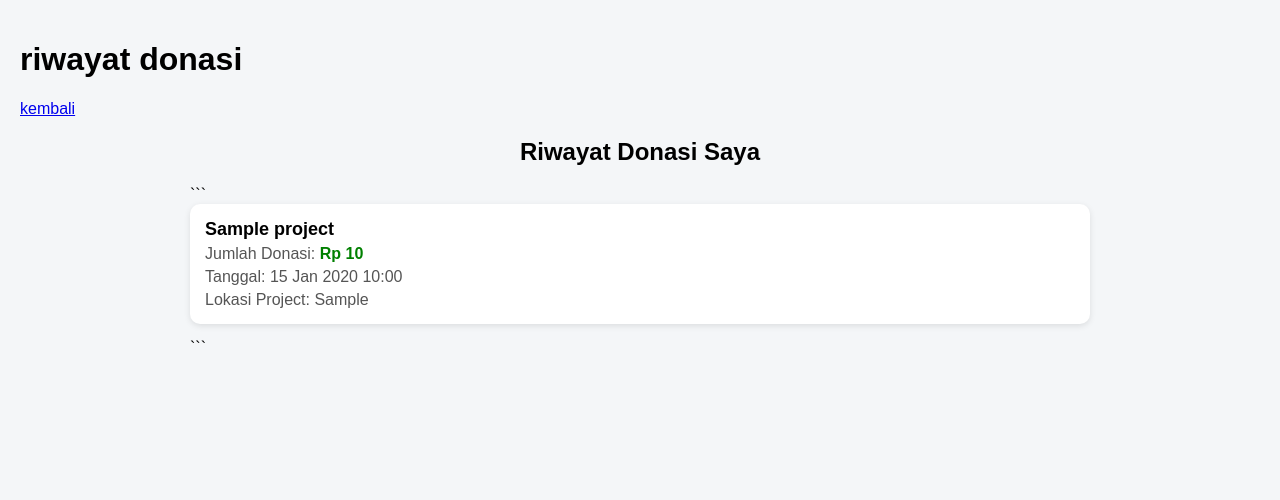
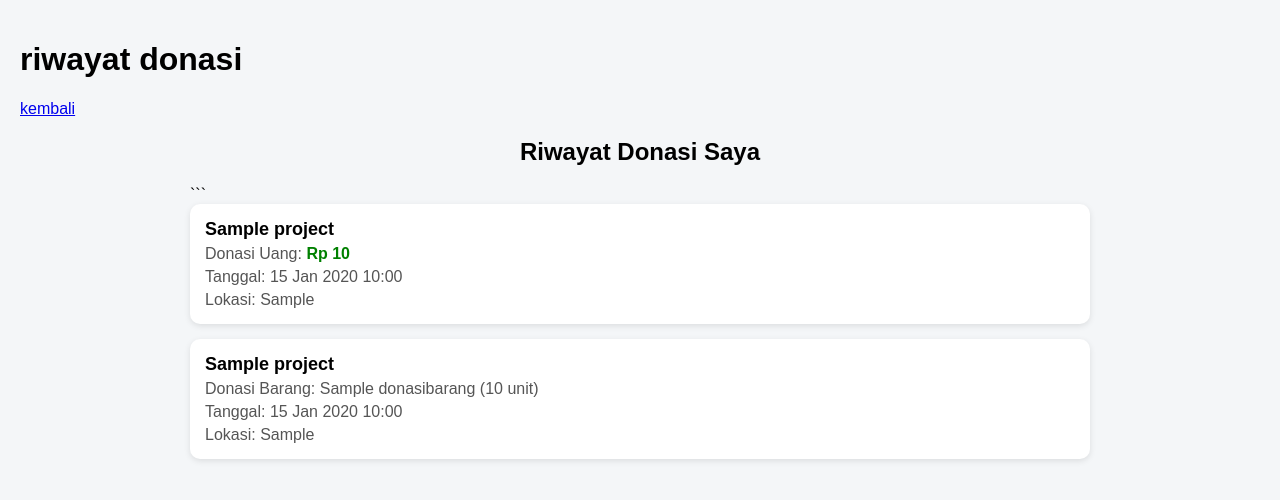
Before and after one commit to nasyithfahmy124/c2-cuy, a Django app: page /riwayat-donatur/ in a window 1280 px wide. Shown: the top 500 px of the page. Run offline with Django 5.2, Linux system fonts and the light colour scheme; a user stored in the database is signed in; tables that the repository leaves empty hold one stand-in row (values such as "Sample post").

Commit message:
faiq poke

````diff
--- a/donatur/templates/donatur/riwayat.html
+++ b/donatur/templates/donatur/riwayat.html
@@ -69,19 +69,26 @@
             <h2>Riwayat Donasi Saya</h2>
 
             ```
-            {% if riwayat %}
-            {% for item in riwayat %}
+            {% if semua %}
+            {% for item in semua %}
             <div class="card">
+
                 <div class="title">
                     {{ item.project.nama }}
                 </div>
 
+                {% if item.tipe == 'uang' %}
                 <div class="info">
-                    Jumlah Donasi:
-                    <span class="jumlah">
-                        Rp {{ item.jumlah }}
-                    </span>
+                    Donasi Uang:
+                    <span class="jumlah">Rp {{ item.jumlah }}</span>
                 </div>
+                {% else %}
+                <div class="info">
+                    Donasi Barang:
+                    {{ item }}
+                    ({{ item.jumlah }} unit)
+                </div>
+                {% endif %}
 
                 <div class="info">
                     Tanggal:
@@ -89,9 +96,10 @@
                 </div>
 
                 <div class="info">
-                    Lokasi Project:
+                    Lokasi:
                     {{ item.project.lokasi }}
                 </div>
+
             </div>
             {% endfor %}
             {% else %}
@@ -99,9 +107,6 @@
                 Belum ada riwayat donasi.
             </div>
             {% endif %}
-            ```
-
-        </div>
 
     </body>
 
--- a/donatur/views.py
+++ b/donatur/views.py
@@ -4,8 +4,11 @@ from django.shortcuts import render, get_object_or_404, redirect
 from .forms import FormDonasi,FormDonasiBarang
 from petani.models import Project,Laporan
 from django.db.models import Sum
-from .models import Donasi
+from .models import Donasi,DonasiBarang
 from django.contrib import messages
+from itertools import chain
+
+
 # Create your views here.
 @login_required
 def home_page(request):
@@ -86,8 +89,8 @@ def donasi_barang(request, id):
             barang.project = project
             barang.save()
 
-            messages.success(request, "Donasi alat berhasil diajukan!")
-            return redirect('home_d', id=project.id)
+            messages.success(request, "Bantuan alat berhasil!")
+            return redirect('home_d')
     else:
         form = FormDonasiBarang()
 
@@ -123,9 +126,23 @@ def detail(request, id):
     })
 @login_required
 def detail_donasi(request):
-    riwayat = Donasi.objects.all().order_by('-id')
+    riwayat = Donasi.objects.filter(donatur=request.user)
+    riwayat_barang = DonasiBarang.objects.filter(donatur=request.user)
+
+    for r in riwayat:
+        r.tipe = 'uang'
+
+    for b in riwayat_barang:
+        b.tipe = 'barang'
+
+    semua_riwayat = sorted(
+        chain(riwayat, riwayat_barang),
+        key=lambda x: x.tanggal,
+        reverse=True
+    )
+
     return render(request,'donatur/riwayat.html',{
-        'riwayat' : riwayat
+        'semua': semua_riwayat
     })
 
 @login_required
--- a/petani/models.py
+++ b/petani/models.py
@@ -22,6 +22,7 @@ class Project(models.Model):
     dana_terkumpul = models.IntegerField(default=0)
     berapa_bulan = models.CharField(max_length=200)
     status = models.CharField(max_length=10, choices=STATUS_CHOICES, default='pending')
+    no_hp = models.CharField(max_length=15)
 
     @property
     def persentase(self):
--- a/petani/templates/petani/projek.html
+++ b/petani/templates/petani/projek.html
@@ -87,6 +87,7 @@
                                     min="1" required>
                             </div>
                         </div>
+                        <div><p>no hp yang bisa dihubungi {{}}</p> </div>
                         <div>
                             <label class="form-label">Target Nilai Barang (Rp)</label>
                             <div class="relative flex items-center">
--- a/petani/views.py
+++ b/petani/views.py
@@ -3,7 +3,7 @@ from django.contrib.auth.decorators import login_required
 from datetime import datetime
 from .forms import FormDonasi,FormLaporan
 from django.contrib import messages
-from .models import Project,Laporan
+from .models import Project,Laporan,KebutuhanBarang
 from django.db.models import Sum
 from donatur.models import Donasi,DonasiBarang
 # Create your views here.
````
Also changed, not shown: petani/migrations/0017_project_no_hp.py (added).
